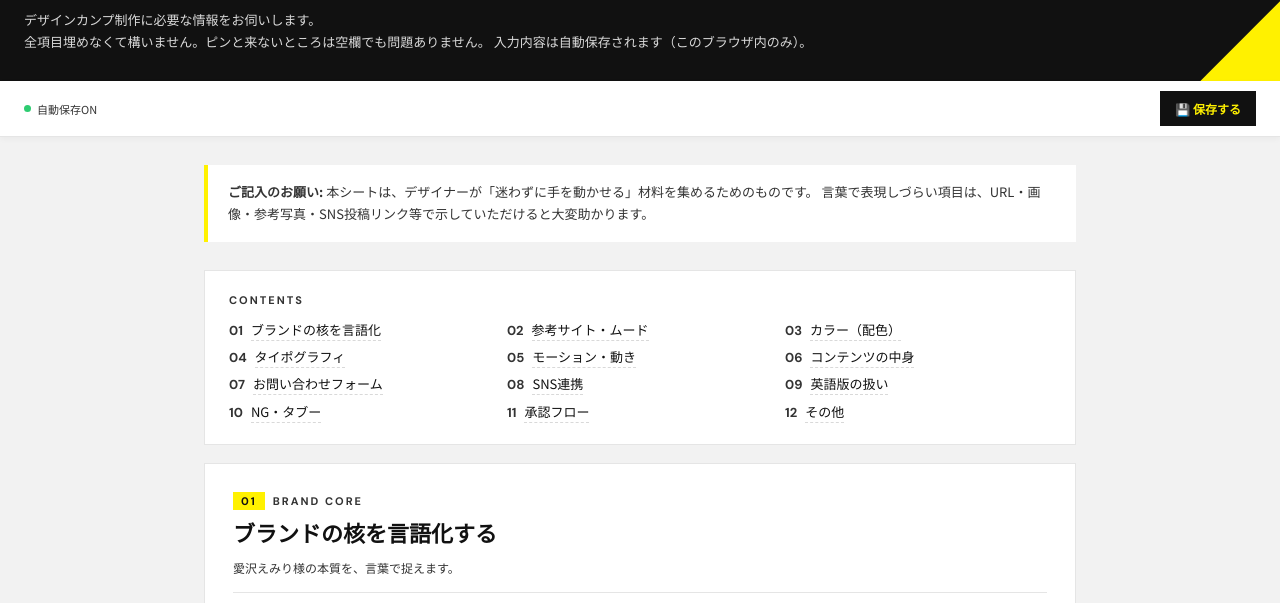
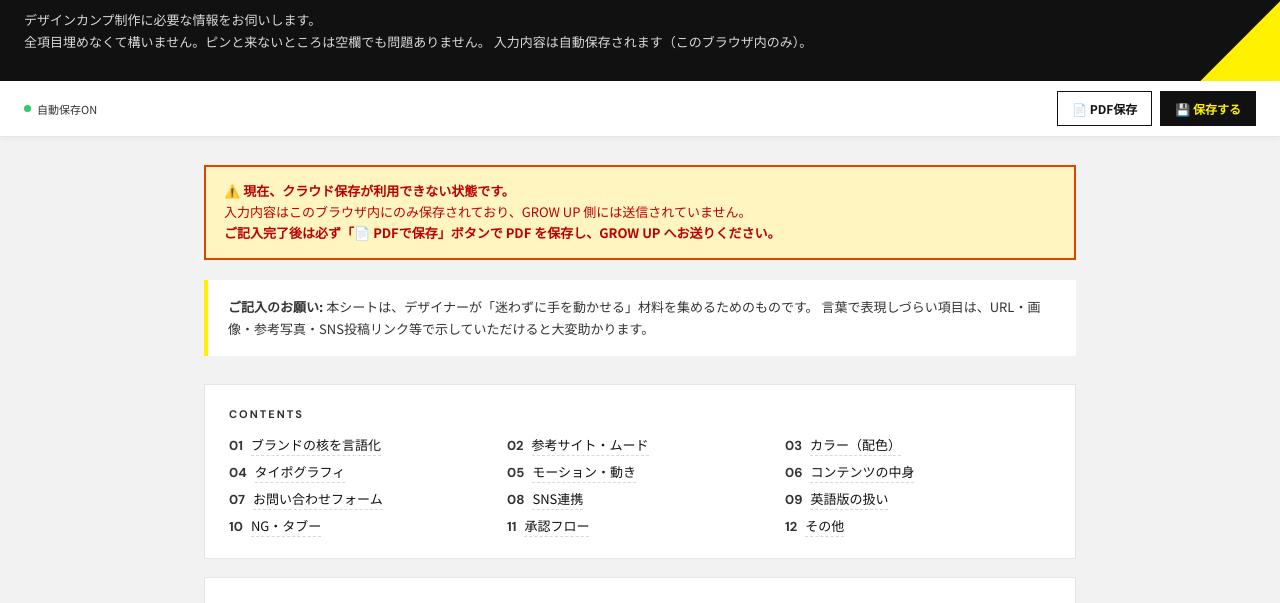
Before and after one commit to growup-do/voyage-design-hearing, a plain HTML site: page index.html in a window 1280 px wide. Shown: the part 180-783 px from the top of the page. Drawn offline with Linux system fonts and the light colour scheme.

Commit message:
PDF保存ボタン再追加 + Firebase未接続時の警告バナー実装
- toolbar・submit-area の両方にPDF保存ボタンを復活
  → クラウド接続失敗時でもクライアントが確実に控えを残せる
- クラウド未接続を検出したら赤い警告バナーを最上部に表示
  「PDF で保存して GROW UP へお送りください」と明示
- 二重の安全網により、次回以降のセットアップ失敗にも耐える

Co-Authored-By: Claude Opus 4.7 <noreply@anthropic.com>

```diff
--- a/index.html
+++ b/index.html
@@ -571,10 +571,17 @@
 
 <div class="toolbar">
   <div class="status" id="status">自動保存ON</div>
+  <button class="btn" type="button" onclick="savePDF()">📄 PDF保存</button>
   <button class="btn primary" type="button" onclick="explicitSave()">💾 保存する</button>
 </div>
 
 <main>
+  <div id="offline-warning" style="display:none; background:#fff5c0; border:2px solid #d40; color:#b00; padding:14px 18px; margin-bottom:20px; font-size:13px; line-height:1.6;">
+    <strong>⚠️ 現在、クラウド保存が利用できない状態です。</strong><br>
+    入力内容はこのブラウザ内にのみ保存されており、GROW UP 側には送信されていません。<br>
+    <strong>ご記入完了後は必ず「📄 PDFで保存」ボタンで PDF を保存し、GROW UP へお送りください。</strong>
+  </div>
+
   <div class="note">
     <strong>ご記入のお願い:</strong> 本シートは、デザイナーが「迷わずに手を動かせる」材料を集めるためのものです。
     言葉で表現しづらい項目は、URL・画像・参考写真・SNS投稿リンク等で示していただけると大変助かります。
@@ -1123,8 +1130,9 @@
 
   <div class="submit-area">
     <h2>SAVE</h2>
-    <p>入力内容は入力のたびに自動保存されますが、念のため「保存する」ボタンを押してください。<br>GROW UP 側で即座に確認できる状態になります。</p>
+    <p>入力内容は入力のたびに自動保存されますが、念のため「保存する」ボタンを押してください。<br>GROW UP 側で即座に確認できる状態になります。<br>また、控えとして PDF でお手元に保存しておくことをおすすめします。</p>
     <div class="actions">
+      <button class="btn" type="button" onclick="savePDF()">📄 PDFで保存（控え）</button>
       <button class="btn primary big" type="button" onclick="explicitSave()">💾 保存する</button>
     </div>
     <p class="saved-at" id="saved-at"></p>
@@ -1345,6 +1353,12 @@ async function bootstrap(){
 
   await initCloud();
 
+  // クラウド未接続時：警告バナー表示（adminモードは除外）
+  if (!cloudReady && !isAdmin()){
+    const w = document.getElementById("offline-warning");
+    if (w) w.style.display = "block";
+  }
+
   // adminモード：閲覧専用へ
   if (isAdmin()){
     document.body.classList.add("admin-view");
@@ -1431,6 +1445,13 @@ function cleanupAfterPrint(){
   document.body.classList.remove("printing");
 }
 
+// 「PDF保存」ボタン：プリント整形 → window.print() でブラウザのPDF保存ダイアログを開く
+function savePDF(){
+  prepareForPrint();
+  flashStatus("PDFプレビューを開きます");
+  setTimeout(() => { window.print(); }, 80);
+}
+
 // ネイティブ印刷（Cmd+P 等）でも自動的にプリント用整形を適用
 let _autoPrintPrepared = false;
 window.addEventListener("beforeprint", () => {
```
